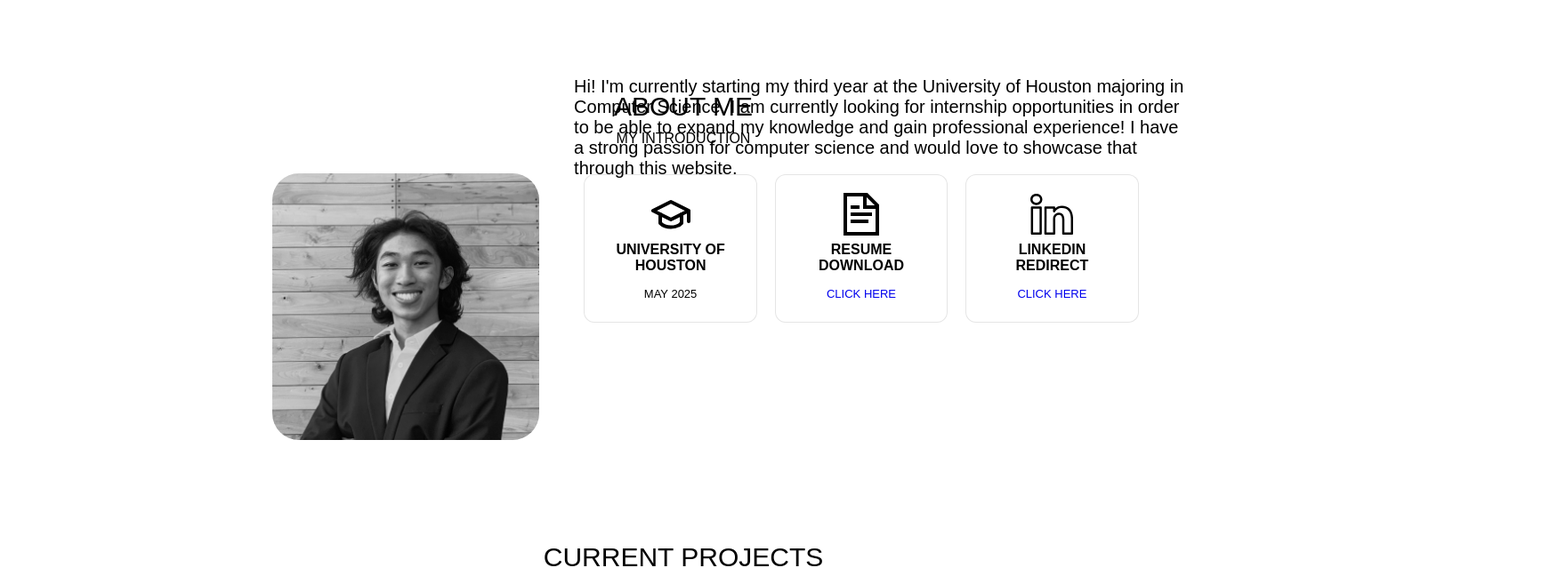
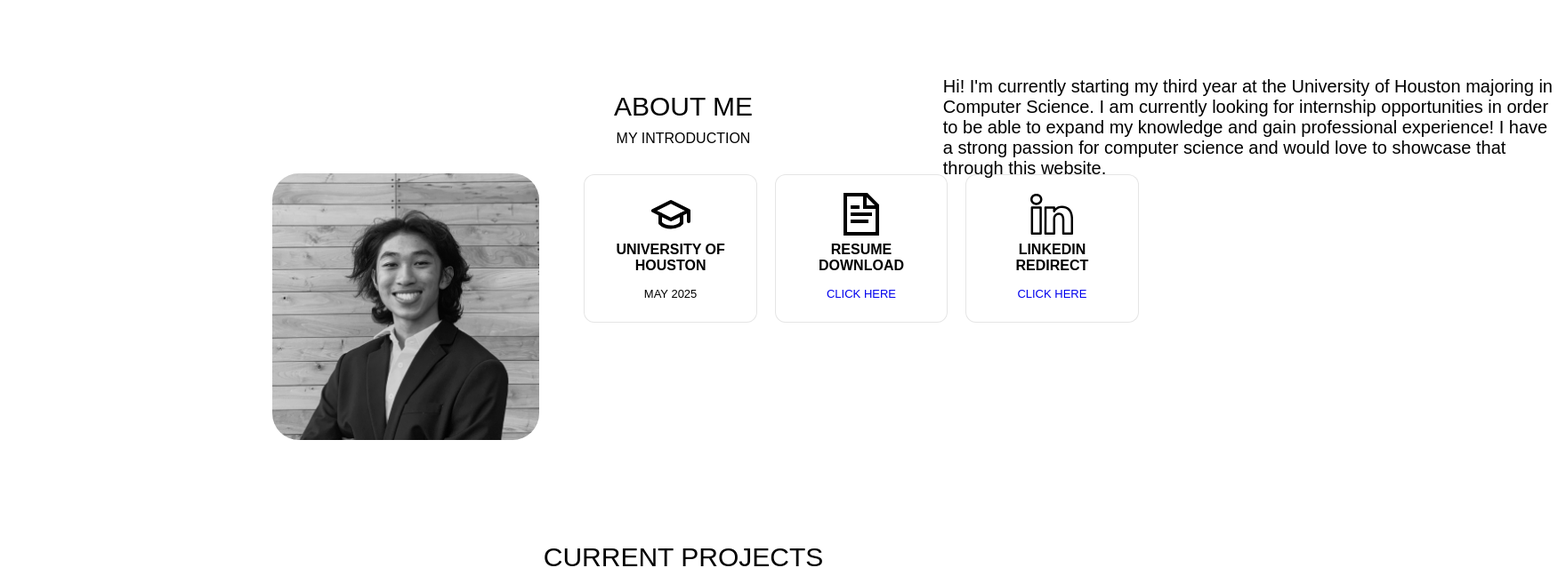
Before and after one commit to wilsonhuangcs/wilson, a React (Create React App) app: page / in a window 1536 px wide. Shown: the part 1134-1773 px from the top of the page at 89% size, 1751 px wide, since content can reach past the window. Built offline with nearby package versions, Linux system fonts and the light colour scheme.

Commit message:
Deployed website

```diff
--- a/src/App.css
+++ b/src/App.css
@@ -158,6 +158,13 @@
   font-weight: lighter;
   justify-content: center;
   align-items: center;
+}
+
+@media (min-width: 1500px) {
+  .aboutme .description {
+    position: relative;
+    left: 60%;
+  }
 }
 
 @media (max-width: 1000px) {
```
